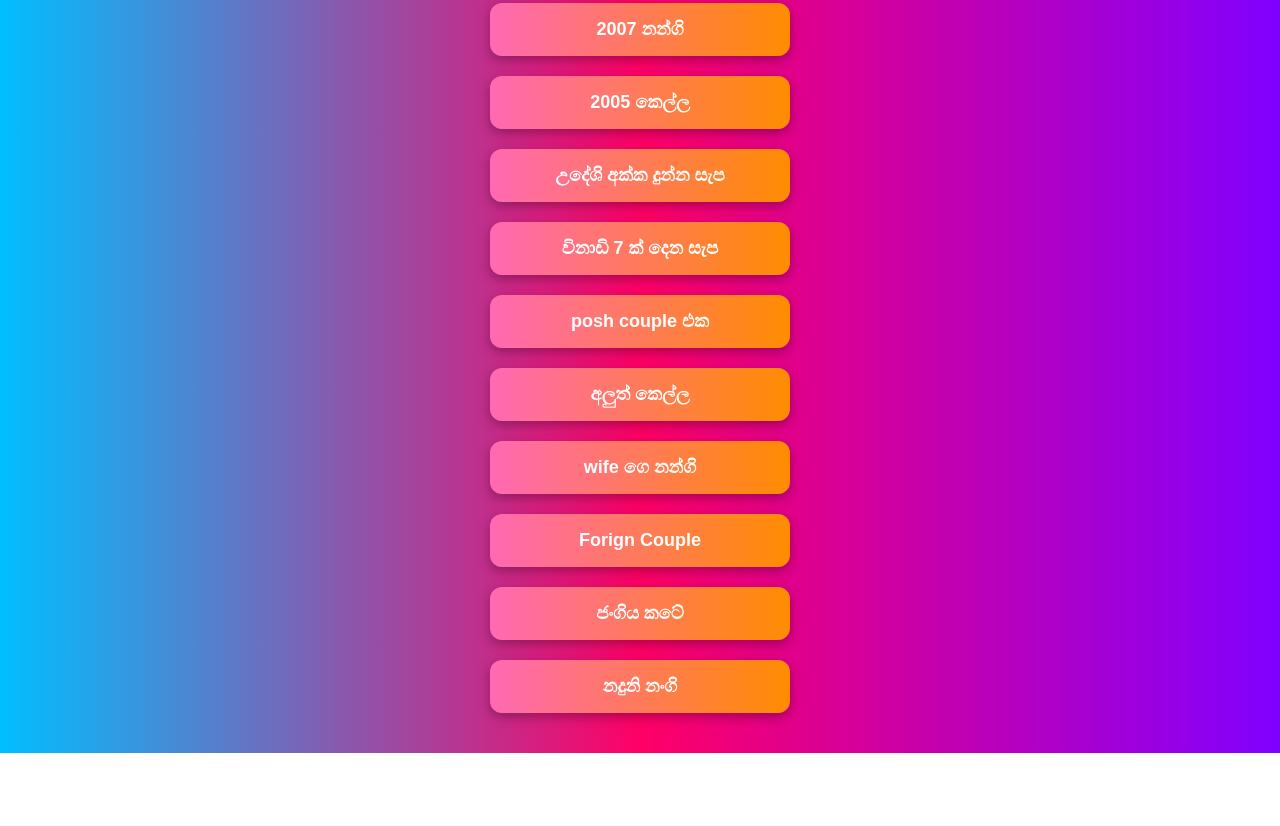
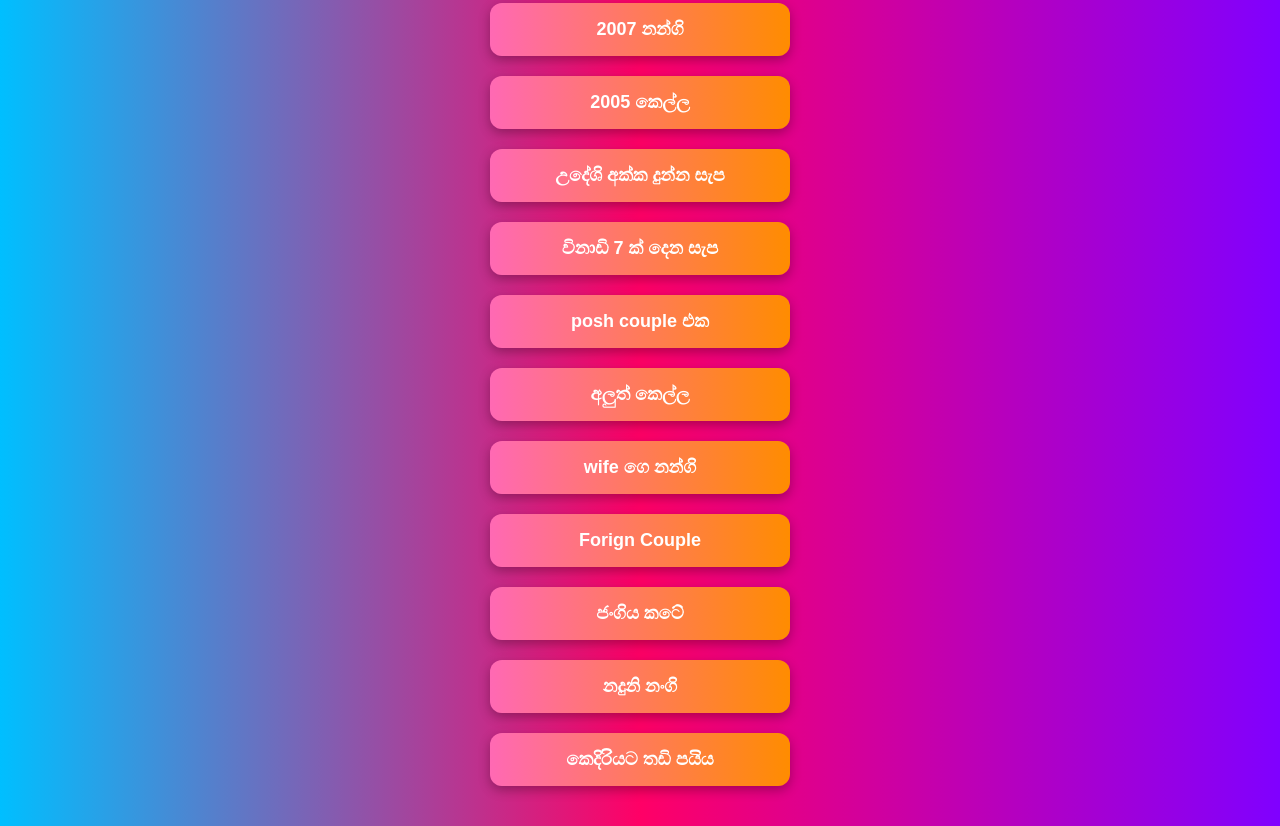
Before and after one commit to myapp-development/webmy, a plain HTML site: page index.html in a window 1280 px wide. Shown: the part 883-1709 px from the top of the page. Before the commit the page ends 1636 px from the top, so only its background shows below. Drawn offline with Linux system fonts and the light colour scheme.

Commit message:
Update index.html

```diff
--- a/index.html
+++ b/index.html
@@ -80,6 +80,7 @@
     <a href="forign_couple.html"onclick="window.open('https://otieu.com/4/9928747','_blank')"><button>Forign Couple</button></a>
     <a href="jangiya.html"onclick="window.open('https://otieu.com/4/9928747','_blank')"><button>ජංගිය කටේ</button></a>
     <a href="naduni_horaminiha.html"onclick="window.open('https://otieu.com/4/9928747','_blank')"><button>නදුනි නංගි</button></a>
+    <a href="thadi_payiya.html"onclick="window.open('https://otieu.com/4/9928747','_blank')"><button>කෙදිරියට තඩි පයිය</button></a>
 
 
   </div>
```
